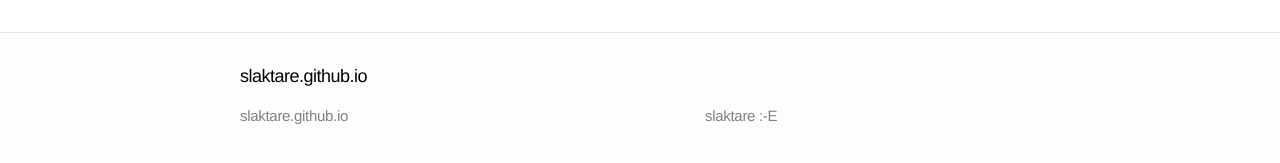
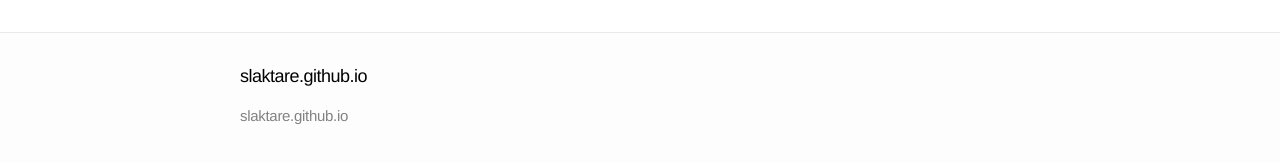
Before and after one commit to slaktare/slaktare.github.io, a Jekyll site: the page built from about.md, in a window 1280 px wide. Shown: the part 338-501 px from the top of the page. Built offline with Jekyll 4.4.1, drawn with Linux system fonts in a browser that asks for light colours.

Commit message:
jekyll setup

```diff
--- a/_config.yml
+++ b/_config.yml
@@ -1,9 +1,9 @@
 # Site settings
 title: slaktare.github.io
 #email: your-email@domain.com
-description: "slaktare :-E"
+#description: ""
 baseurl: ""
-url: "http://yourdomain.com"
+#url: "http://slaktare.github.io"
 #twitter_username: jekyllrb
 #github_username:  jekyll
 
```
